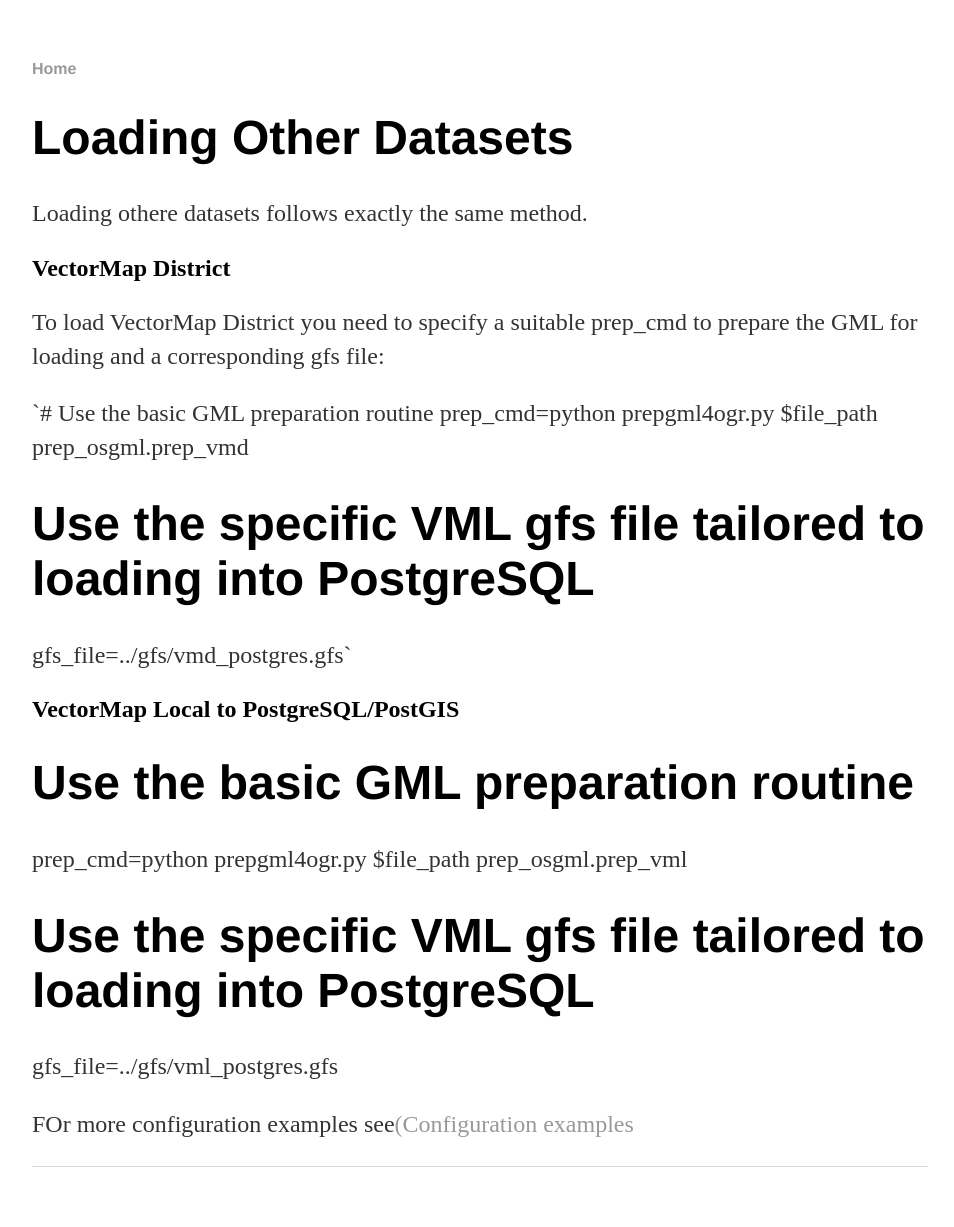
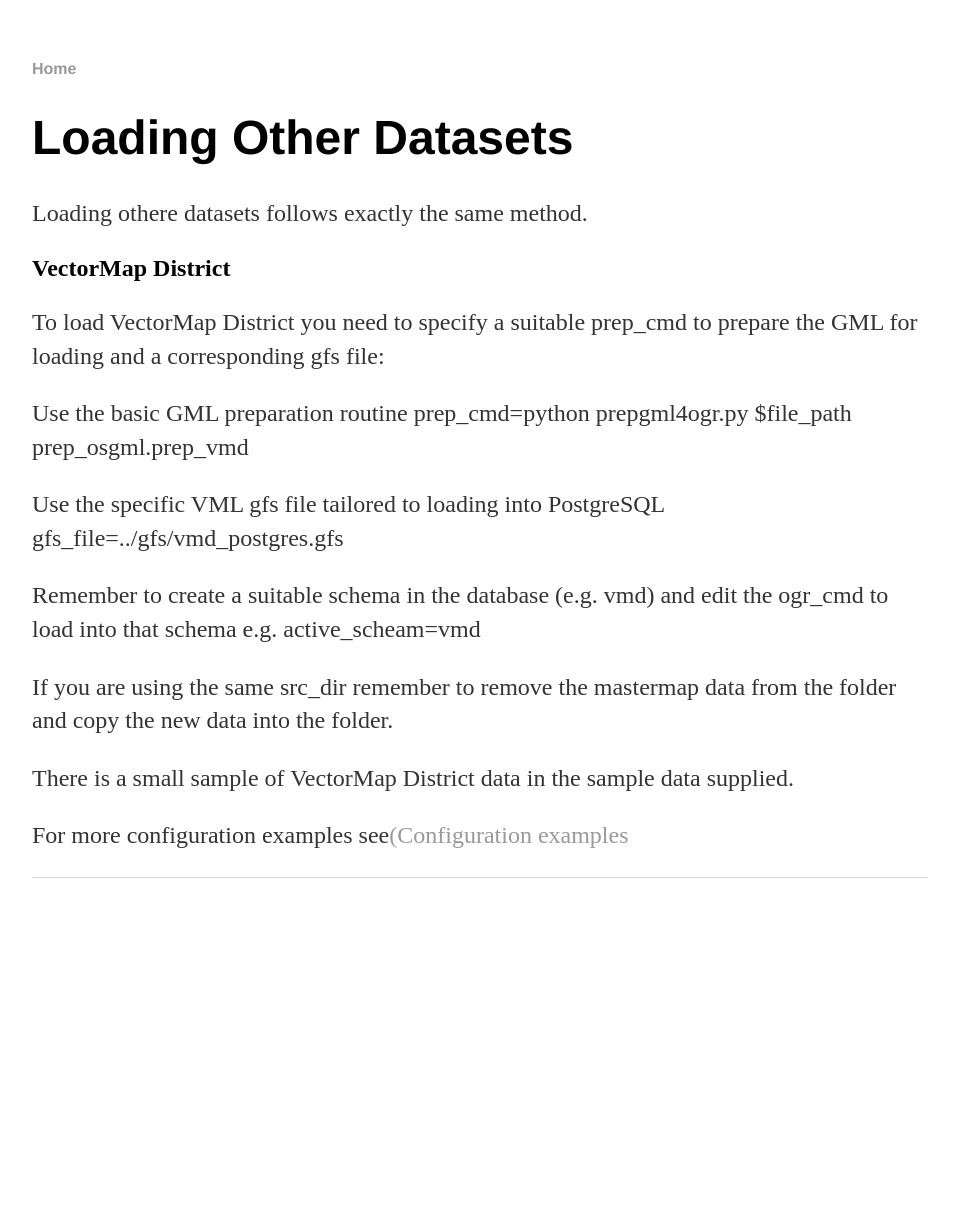
Before and after one commit to walkermatt/aileenh.github.io, a Jekyll site: the page built from loading-other-datasets.md, in a window 1280 px wide. Shown: the whole page, without its empty margins (160-1114 px from the left). Built offline with Jekyll 4.4.1, drawn with Linux system fonts in a browser that asks for light colours; after the commit the page ends 938 px from its top, so only the background shows below that.

Commit message:
Update loading-other-datasets.md

```diff
--- a/loading-other-datasets.md
+++ b/loading-other-datasets.md
@@ -10,18 +10,16 @@
 
 To load VectorMap District you need to specify a suitable prep_cmd to prepare the GML for loading and a corresponding gfs file:
 
-`# Use the basic GML preparation routine
+Use the basic GML preparation routine
 prep_cmd=python prepgml4ogr.py $file_path prep_osgml.prep_vmd
 
-# Use the specific VML gfs file tailored to loading into PostgreSQL
-gfs_file=../gfs/vmd_postgres.gfs`
+Use the specific VML gfs file tailored to loading into PostgreSQL
+gfs_file=../gfs/vmd_postgres.gfs
 
-## VectorMap Local to PostgreSQL/PostGIS ##
+Remember to create a suitable schema in the database (e.g. vmd) and edit the ogr_cmd to load into that schema e.g. active_scheam=vmd
 
-# Use the basic GML preparation routine
-prep_cmd=python prepgml4ogr.py $file_path prep_osgml.prep_vml
+If you are using the same src_dir remember to remove the mastermap data from the folder and copy the new data into the folder.
 
-# Use the specific VML gfs file tailored to loading into PostgreSQL
-gfs_file=../gfs/vml_postgres.gfs
+There is a small sample of VectorMap District data in the sample data supplied.
 
-FOr more configuration examples see[(Configuration examples](https://github.com/AstunTechnology/Loader/wiki/Configuration-examples)
+For more configuration examples see[(Configuration examples](https://github.com/AstunTechnology/Loader/wiki/Configuration-examples)
```
